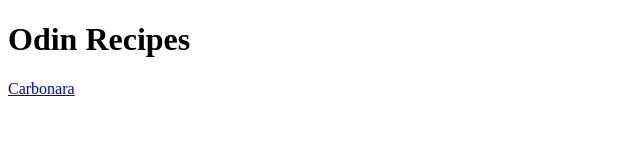
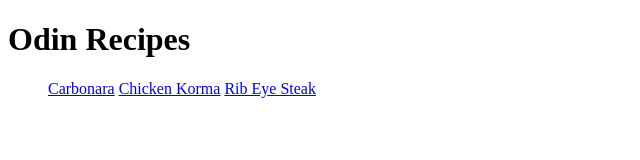
Before and after one commit to garethhines/odin-recipes, a plain HTML site: page index.html in a window 1280 px wide. Shown: the whole page, without its empty margins (0-640 px from the left). Drawn offline with Linux system fonts and the light colour scheme.

Commit message:
Add links to new recipes
Added links to Chicken Korma and Rib Eye Steak recipes onto the home
page and formatted the recipes into an unordered list.

```diff
--- a/index.html
+++ b/index.html
@@ -5,6 +5,10 @@
     </head>
     <body>
         <h1>Odin Recipes</h1>
-        <a href="recipes/carbonara.html">Carbonara</a>
+        <ol>
+            <a href="recipes/carbonara.html">Carbonara</a>
+            <a href="recipes/chicken_korma.html">Chicken Korma</a>
+            <a href="recipes/rib_eye_steak.html">Rib Eye Steak</a>
+        </ol>
     </body>
 </html>
```
